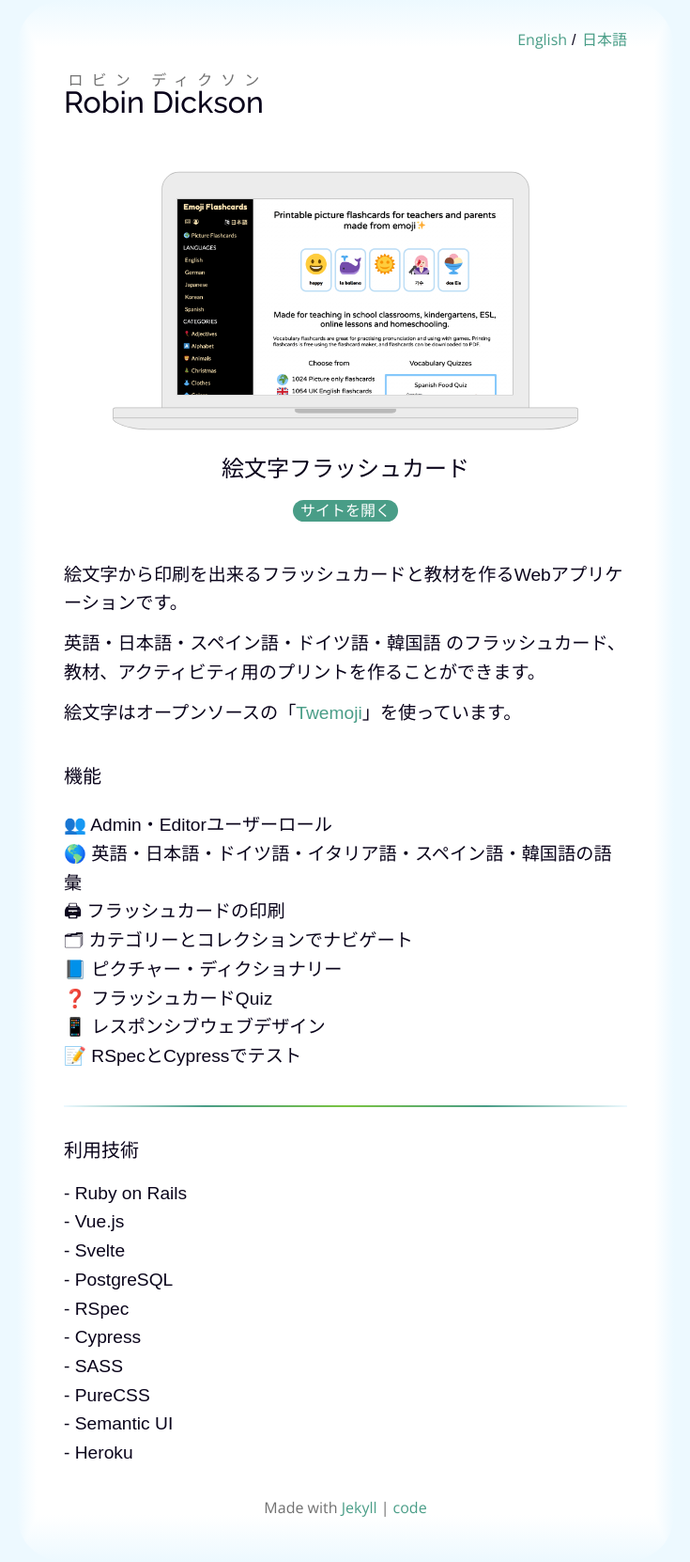
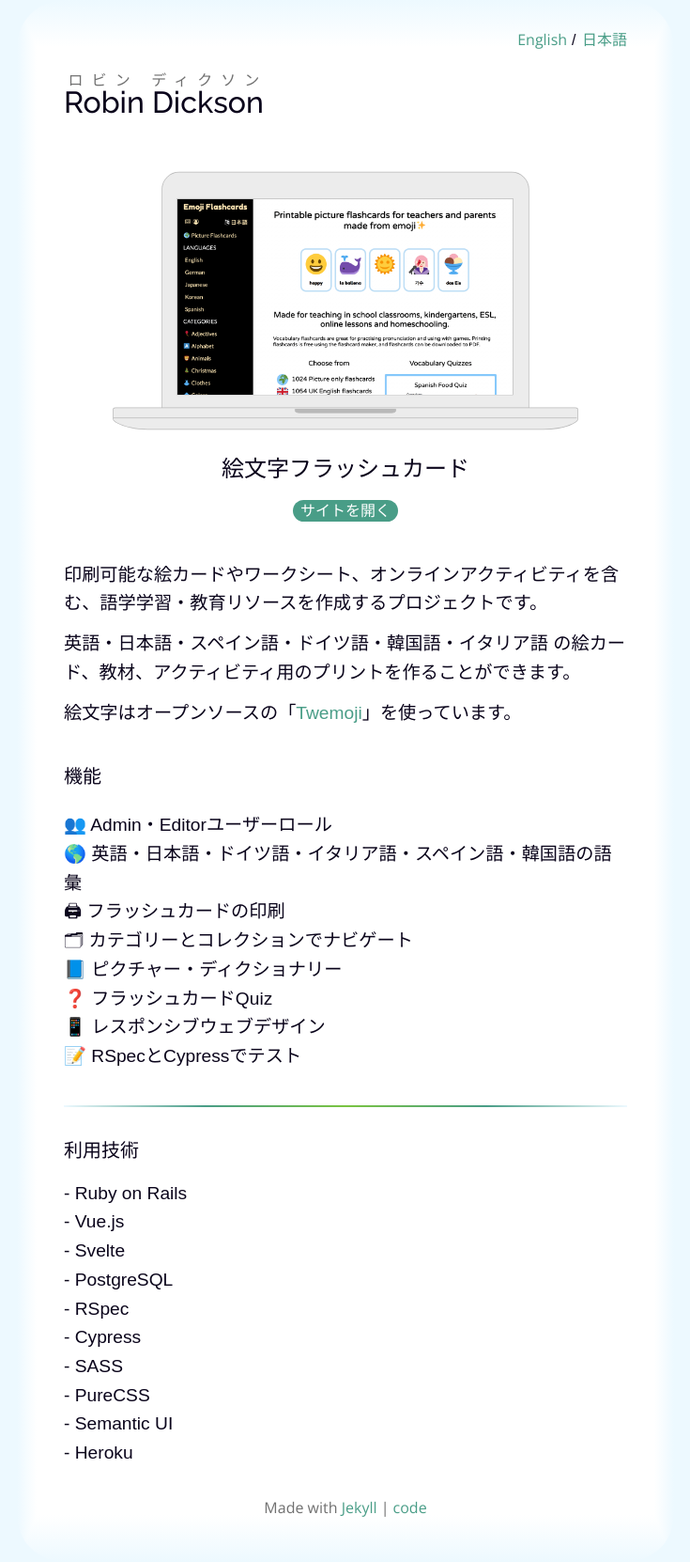
Before and after one commit to rbndickson/rbndickson.github.io, a Jekyll site: the page built from _projects/ja-emoji-flashcards.markdown, in a window 1280 px wide. Shown: the whole page at 94% size, without its empty margins (272-1007 px from the left). Built offline with Jekyll 4.4.1, drawn with Linux system fonts in a browser that asks for light colours.

Commit message:
feat: Update emoji flashcards project text

```diff
--- a/_projects/ja-emoji-flashcards.markdown
+++ b/_projects/ja-emoji-flashcards.markdown
@@ -12,12 +12,13 @@ technologies:
   - Vue.js
 platform: web
 ---
-絵文字から印刷を出来るフラッシュカードと教材を作るWebアプリケーションです。
 
-英語・日本語・スペイン語・ドイツ語・韓国語
-のフラッシュカード、教材、アクティビティ用のプリントを作ることができます。
+印刷可能な絵カードやワークシート、オンラインアクティビティを含む、語学学習・教育リソースを作成するプロジェクトです。
 
-絵文字はオープンソースの「[Twemoji](https://github.com/twitter/twemoji)」を使っています。
+英語・日本語・スペイン語・ドイツ語・韓国語・イタリア語
+の絵カード、教材、アクティビティ用のプリントを作ることができます。
+
+絵文字はオープンソースの「[Twemoji](https://github.com/jdecked/twemoji)」を使っています。
 
 ### 機能
 
```
Also changed, not shown: _projects/en-emoji-flashcards.markdown (+5 -2 lines).
